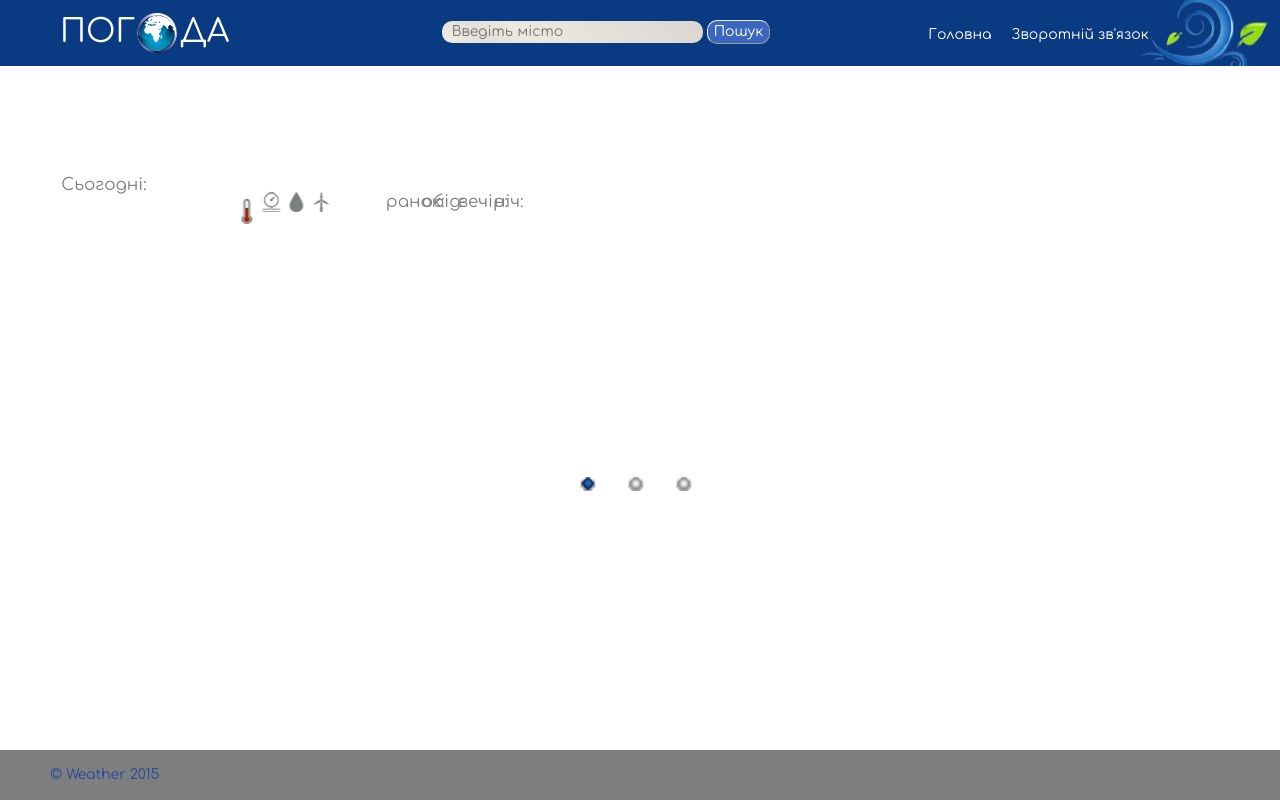
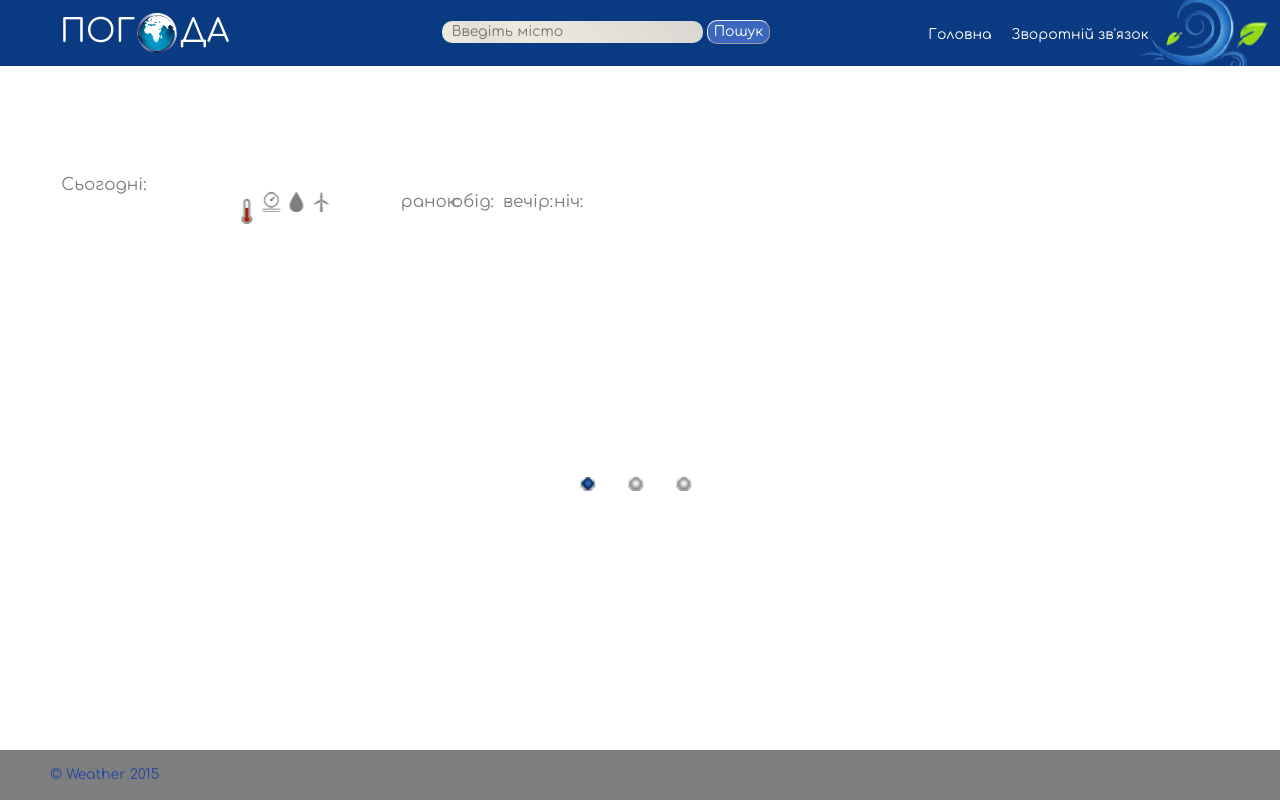
Before and after one commit to danafil/weatherApp, a plain HTML site: page index.html in a window 1280 px wide. Drawn offline with nearby package versions, Linux system fonts and the light colour scheme.

Commit message:
fixed css temp today width

```diff
--- a/css/stylesheets.css
+++ b/css/stylesheets.css
@@ -185,9 +185,10 @@ span #today-date {
  ul.temp-today li {
  	float: left;
  	position: relative;
+ 	margin-left: 15px;
     top: -25px;
     left: 50px;
- 	width: 20%;
+ 	width: 15%;
  }
  #morning::before {
  	content: "ранок: ";
@@ -199,7 +200,7 @@ span #today-date {
  	content: "вечір: ";
   }
  #night::before {
- 	content: "ніч: ";
+ 	content: " ніч: ";
  }
  .list-wrapper {
  	position: relative;
```
